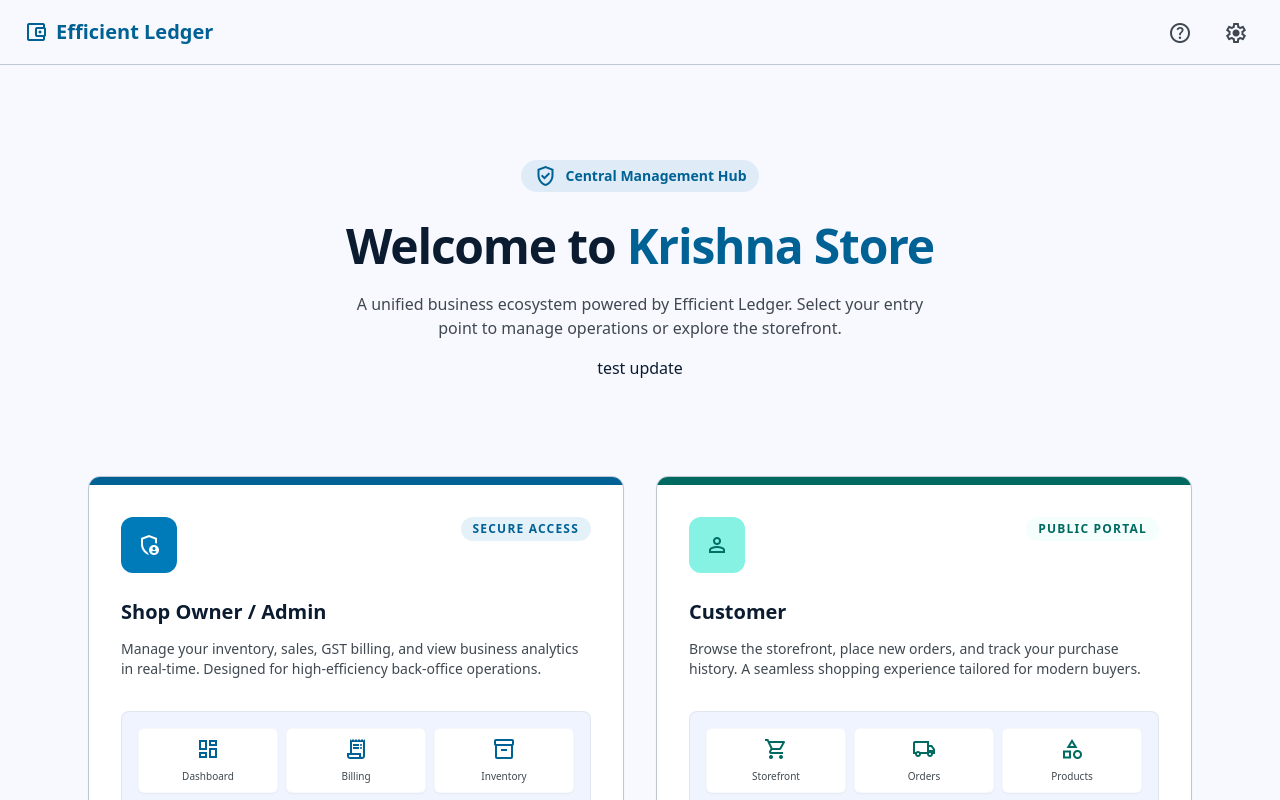
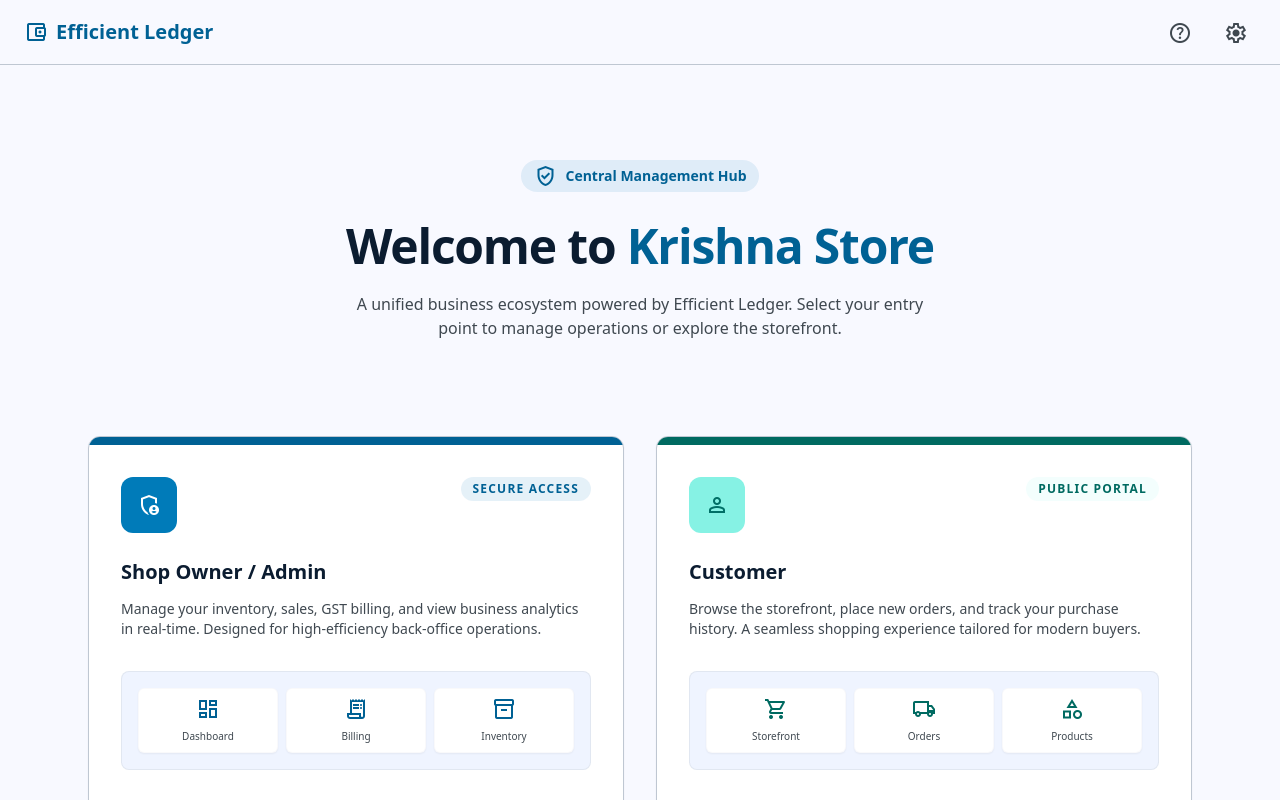
Before and after one commit to ArvindKumar993978/Store, a React (Create React App) app: page / in a window 1280 px wide. Shown: the top 800 px of the page. Built offline with nearby package versions, Linux system fonts and the light colour scheme.

Commit message:
test update successfull

```diff
--- a/src/main/entrance.jsx
+++ b/src/main/entrance.jsx
@@ -108,7 +108,6 @@
             <p className="text-[#3f4850] text-base max-w-xl mx-auto">
               A unified business ecosystem powered by Efficient Ledger. Select your entry point to manage operations or explore the storefront.
             </p>
-            <p>test update</p>
           </div>
         </section>
 
```
